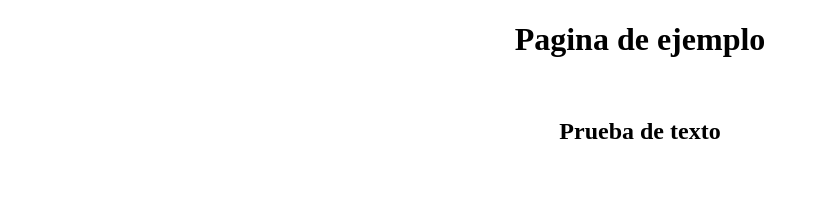
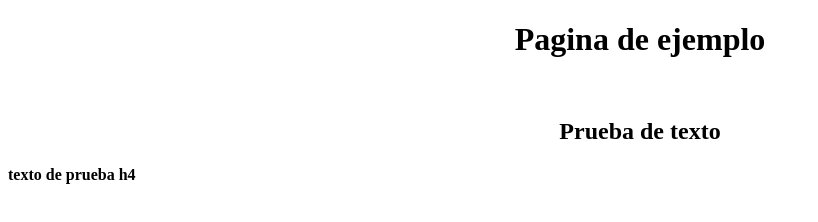
Before and after one commit to gamavib/DemoGit, a plain HTML site: page index.html in a window 1280 px wide. Shown: the whole page, without its empty margins (0-818 px from the left). Drawn offline with Linux system fonts and the light colour scheme.

Commit message:
Adicion de fuente de texto h4

```diff
--- a/index.html
+++ b/index.html
@@ -9,5 +9,6 @@
 		<br>
 		<h2>Prueba de texto</h2>
 	</center>
+	<h4>texto de prueba h4</h4>
 </body>
 </html>
```
